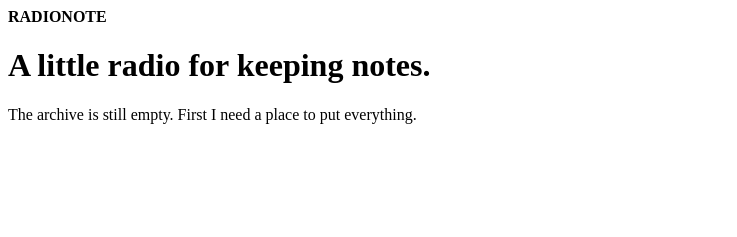
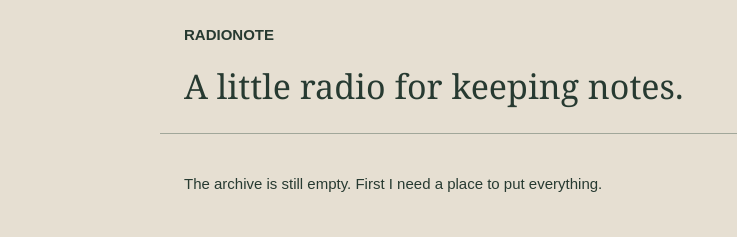
Before and after one commit to itscryptune/RadioNote, a website: page index.html in a window 1280 px wide. Shown: the whole page, without its empty margins (0-737 px from the left). Drawn offline with Linux system fonts and the light colour scheme.

Commit message:
try the paper and ink colors

```diff
--- a/index.html
+++ b/index.html
@@ -1,5 +1,6 @@
 <!doctype html>
 <html lang="en">
+<link rel="stylesheet" href="./style.css">
 <head>
   <meta charset="utf-8">
   <meta name="viewport" content="width=device-width, initial-scale=1">
--- /dev/null
+++ b/style.css
@@ -0,0 +1,6 @@
+*{box-sizing:border-box}
+body{margin:0;background:#e6dfd2;color:#273a31;font:15px/1.5 Arial,sans-serif}
+header,main{max-width:960px;margin:auto;padding:24px}
+header{border-bottom:1px solid #a1a79a}
+h1{font:normal 34px Georgia,serif;margin:16px 0 0}
+a{color:inherit}
```
